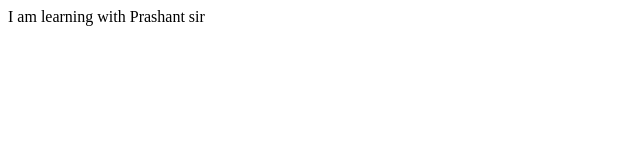
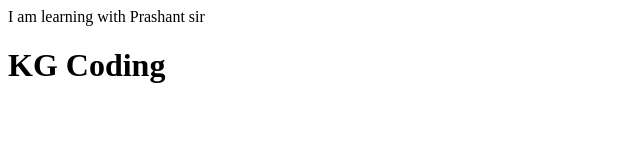
Before and after one commit to Dhruv-9311/git-test, a plain HTML site: page index.html in a window 1280 px wide. Shown: the whole page, without its empty margins (0-640 px from the left). Drawn offline with Linux system fonts and the light colour scheme.

Commit message:
Changed the heading of index.html

```diff
--- a/index.html
+++ b/index.html
@@ -8,6 +8,7 @@
 <!--Prashant sir has a  youtube channel named as Kg coding.-->
 <BODY>
     I am learning with Prashant sir
+    <h1>KG Coding</h1>
 
 </body>
 </HTML>
```
